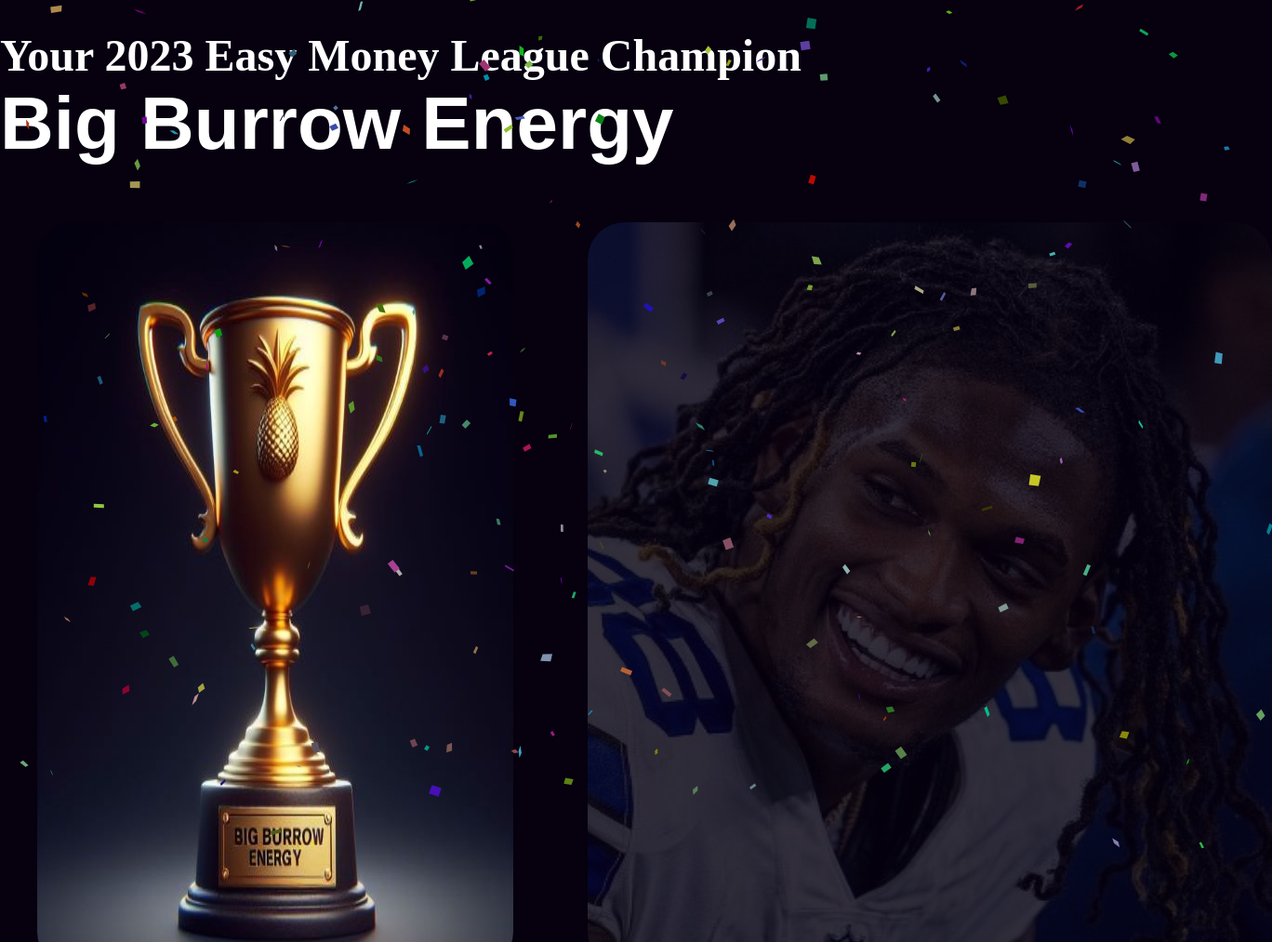
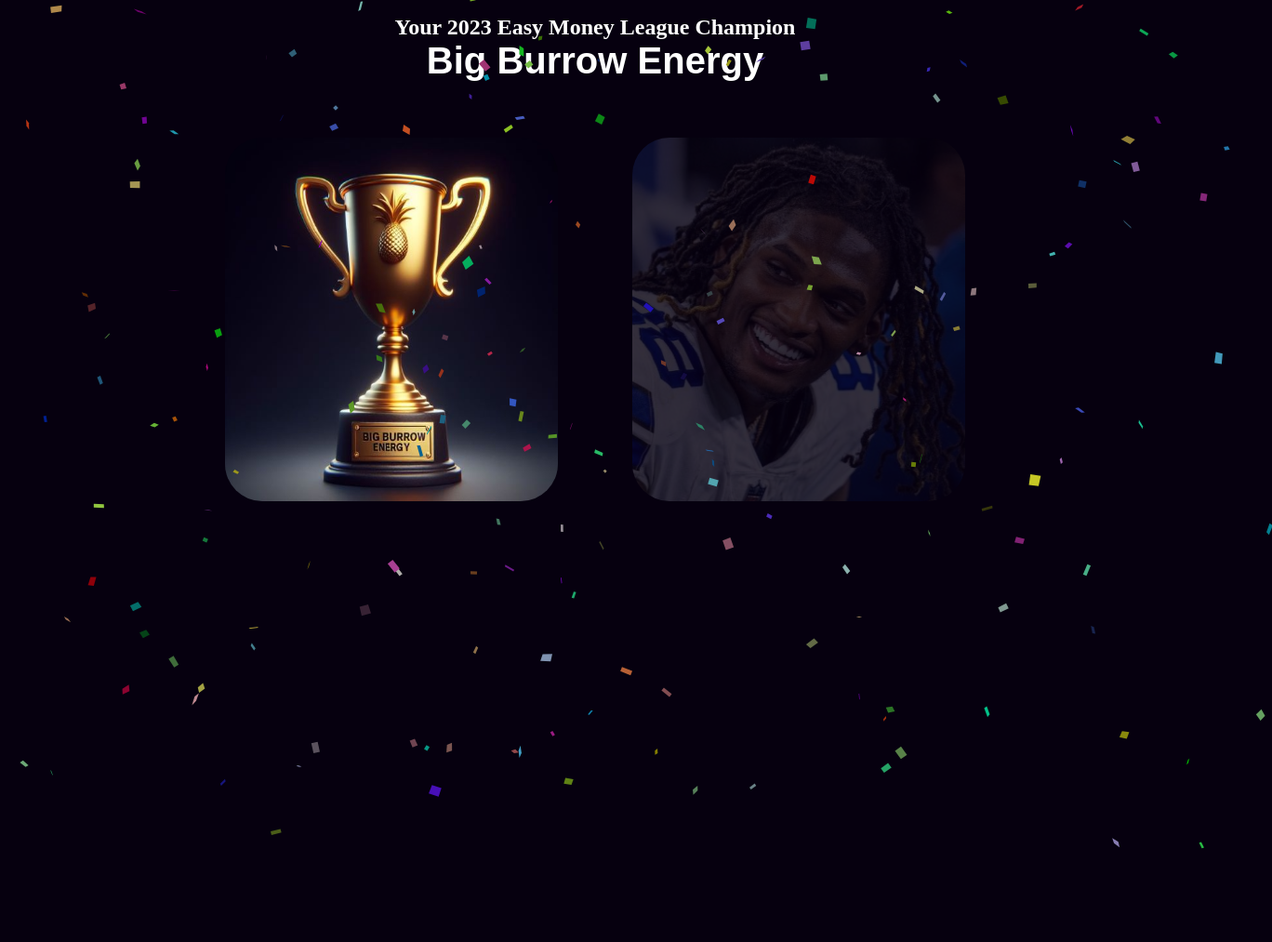
Before and after one commit to James541/fantasy-football-champion-2023, a plain HTML site: page index.html in a window 1280 px wide. Shown: the top 1013 px of the page at 93% size, 1368 px wide, since content can reach past the window. After the commit the page ends 800 px from the top, so only its background shows below. Drawn offline with Linux system fonts and the light colour scheme; a web font is replaced by a local one.

Commit message:
adjusted images sizes and flex

```diff
--- a/app.js
+++ b/app.js
@@ -21,8 +21,9 @@ function changePlayer() {
     image.src = imageArray[imgNum];
   } else {
     image.src = "burrow.jpg";
-    headerBigText.innerText = "See you in 2024 Mother Fuckers";
-    headerPlainText.innerText = "--A VERY SPECIAL THANKS TO BROCK PURDY--";
+    headerBigText.innerText =
+      "A VERY SPECIAL THANKS TO BROCK PURDY!! \nSee you in 2024 boys";
+    headerPlainText.innerText = "";
   }
 }
 
--- a/style.css
+++ b/style.css
@@ -4,10 +4,11 @@ body {
   align-items: center;
   justify-content: center;
   display: flex;
+  text-align: center;
 }
 img {
   border-radius: 40px;
-  width: 85%;
+  width: 28%;
   height: auto;
   margin: 40px;
 }
@@ -15,21 +16,21 @@ img {
 h1 {
   color: white;
 
-  font-size: 48px;
+  font-size: 24px;
   margin-bottom: 20px;
 }
 
 .imagePair {
   display: flex;
-  justify-content: space-around;
+  justify-content: center;
 }
 .teamName {
-  font-size: 80px;
+  font-size: 40px;
   font-family: "Bungee Spice", sans-serif;
 }
 
 .playerImg {
-  width: 100%;
+  width: 28%;
   height: auto;
   animation: fade 6s linear 7;
 }
```
